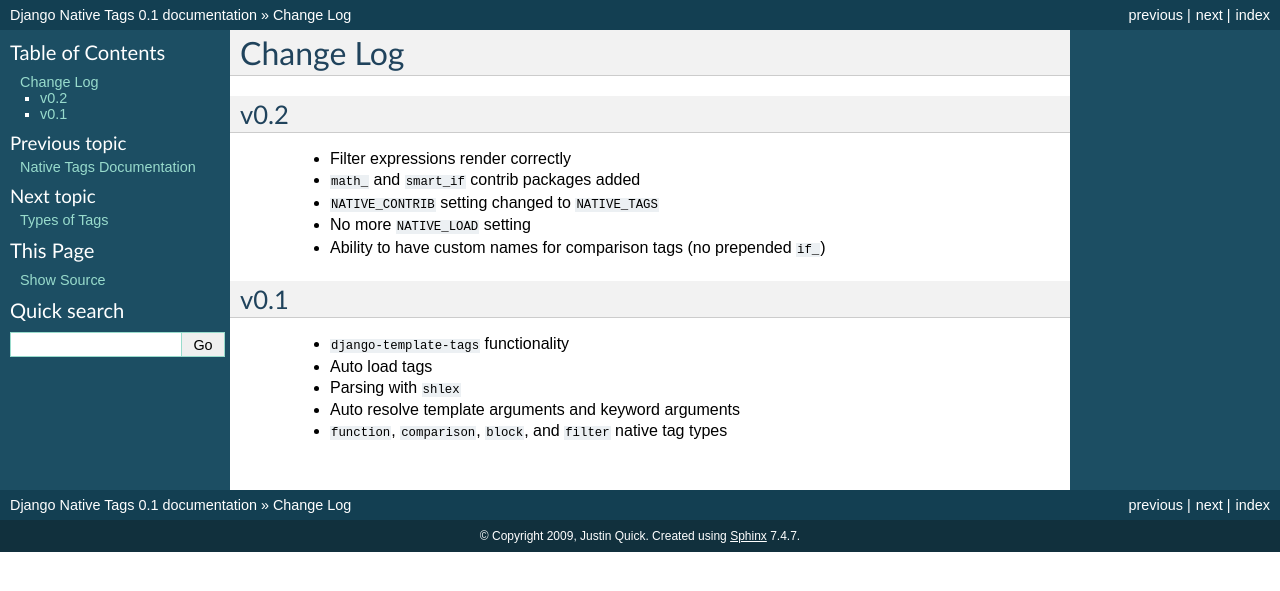
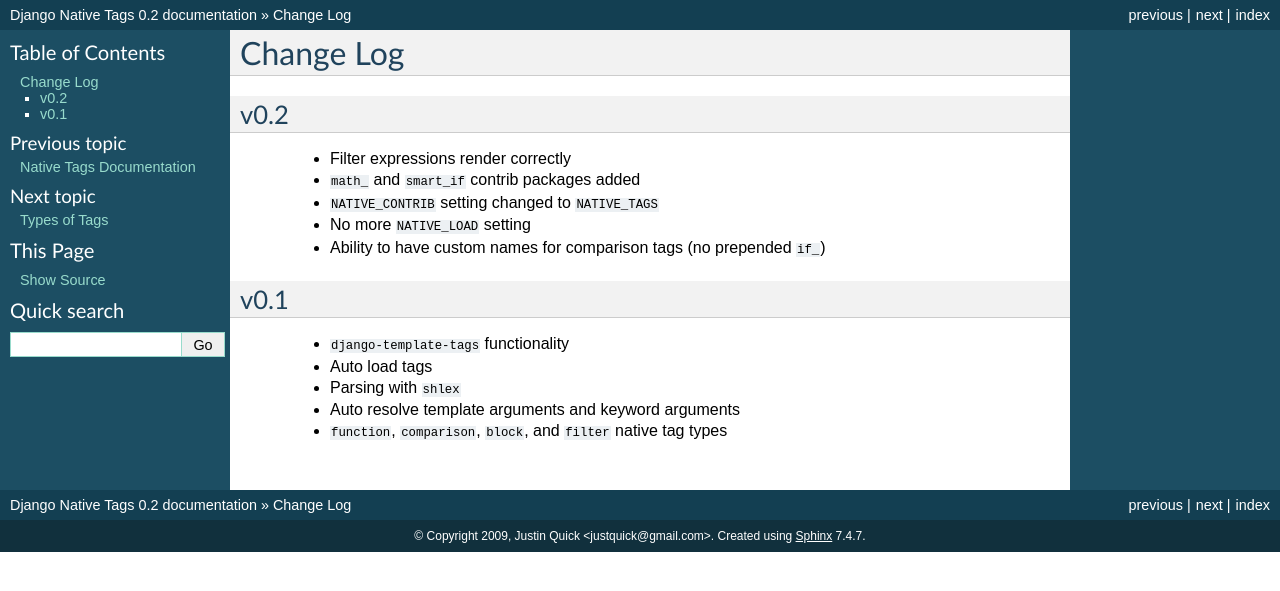
Before and after one commit to justquick/django-native-tags, a Sphinx documentation site: the page built from docs/changelog.txt, in a window 1280 px wide. Shown: the top 591 px of the page. Built offline with Sphinx 7.4.7, drawn with Linux system fonts in a browser that asks for light colours.

Commit message:
tagged v0.2

```diff
--- a/docs/conf.py
+++ b/docs/conf.py
@@ -38,16 +38,16 @@
 
 # General information about the project.
 project = u'Django Native Tags'
-copyright = u'2009, Justin Quick'
+copyright = u'2009, Justin Quick <justquick@gmail.com>'
 
 # The version info for the project you're documenting, acts as replacement for
 # |version| and |release|, also used in various other places throughout the
 # built documents.
 #
 # The short X.Y version.
-version = '0.1'
+version = '0.2'
 # The full version, including alpha/beta/rc tags.
-release = '0.1'
+release = '0.2'
 
 # The language for content autogenerated by Sphinx. Refer to documentation
 # for a list of supported languages.
--- a/setup.py
+++ b/setup.py
@@ -2,7 +2,7 @@
 
 
 setup(name='django-native-tags',
-      version='0.1',
+      version='0.2',
       description='Pythonic Templatetags for Django',
       author='Justin Quick',
       author_email='justquick@gmail.com',
```
Also changed, not shown: README.rst (+8 -4 lines), docs/index.txt (+5 -4 lines).
